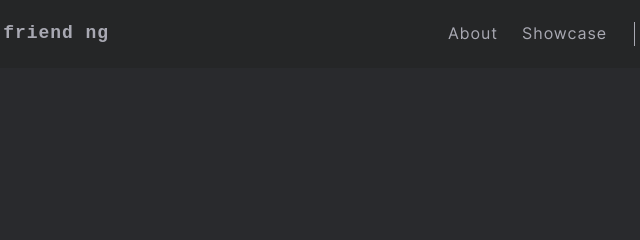
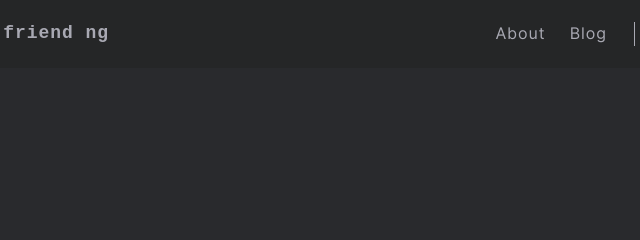
Before and after one commit to gbegkas/gbegkas.github.io, a plain HTML site: page index.html in a window 1280 px wide. Shown: the top 240 px of the page, 343-983 px from the left. Drawn offline with nearby package versions, Linux system fonts and the light colour scheme.

Commit message:
rebuilding site Wed 13 Nov 2019 08:34:27 PM EET

```diff
--- a/index.html
+++ b/index.html
@@ -71,7 +71,7 @@
         <span class="header__right">
 
                 <nav class="menu">
-    <ul class="menu__inner"><li><a href="/about">About</a></li><li><a href="/showcase">Showcase</a></li>
+    <ul class="menu__inner"><li><a href="/about">About</a></li><li><a href="/posts">Blog</a></li>
     </ul>
 </nav>
 
```
Also changed, not shown: 404.html (+1 -1 lines), categories/index.html (+1 -1 lines), tags/index.html (+1 -1 lines), img/Nerdy-Darth-Vader.jpg (added).
